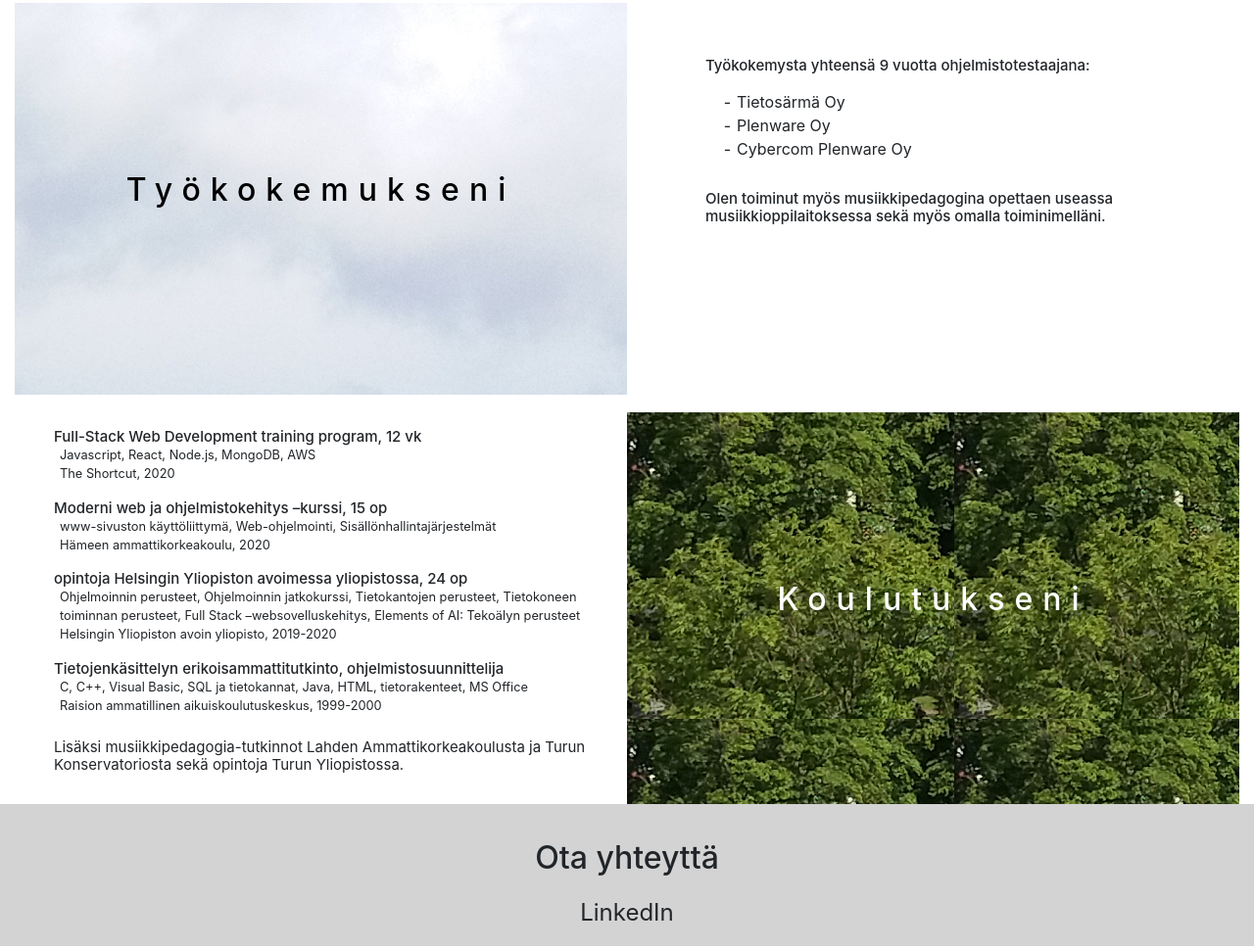
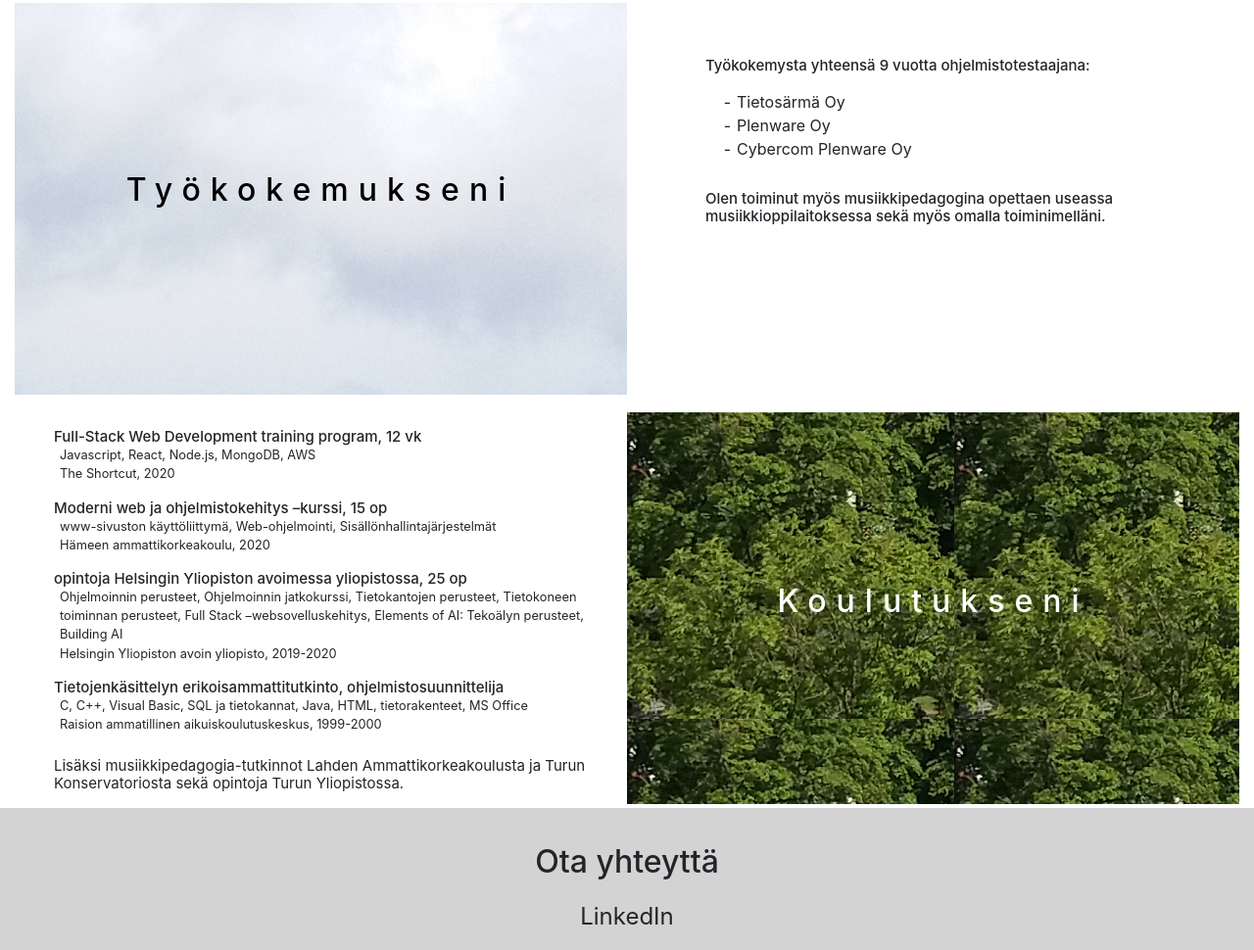
Before and after one commit to MarKork/MarKork.github.io, a plain HTML site: page index.html in a window 1280 px wide. Shown: the part 2430-3400 px from the top of the page at 98% size. Drawn offline with nearby package versions, Linux system fonts and the light colour scheme.

Commit message:
Update index.html

```diff
--- a/index.html
+++ b/index.html
@@ -180,8 +180,8 @@
       <h3 id="studies">Moderni web ja ohjelmistokehitys –kurssi, 15 op </h3>
       <p id="expl">www-sivuston käyttöliittymä, Web-ohjelmointi, Sisällönhallintajärjestelmät <br/>
         Hämeen ammattikorkeakoulu, 2020</p>
-      <h3 id="studies">opintoja Helsingin Yliopiston avoimessa yliopistossa, 24 op</h3>
-      <p id="expl">Ohjelmoinnin perusteet, Ohjelmoinnin jatkokurssi, Tietokantojen perusteet, Tietokoneen toiminnan perusteet, Full Stack –websovelluskehitys,   Elements of AI: Tekoälyn perusteet<br/>
+      <h3 id="studies">opintoja Helsingin Yliopiston avoimessa yliopistossa, 25 op</h3>
+      <p id="expl">Ohjelmoinnin perusteet, Ohjelmoinnin jatkokurssi, Tietokantojen perusteet, Tietokoneen toiminnan perusteet, Full Stack –websovelluskehitys,   Elements of AI: Tekoälyn perusteet, Building AI<br/>
         Helsingin Yliopiston avoin yliopisto, 2019-2020</p>
       <h3 id="studies">Tietojenkäsittelyn erikoisammattitutkinto, ohjelmistosuunnittelija</h3>
       <p id="expl">C, C++, Visual Basic, SQL ja tietokannat, Java, HTML, tietorakenteet, MS Office<br/>
```
